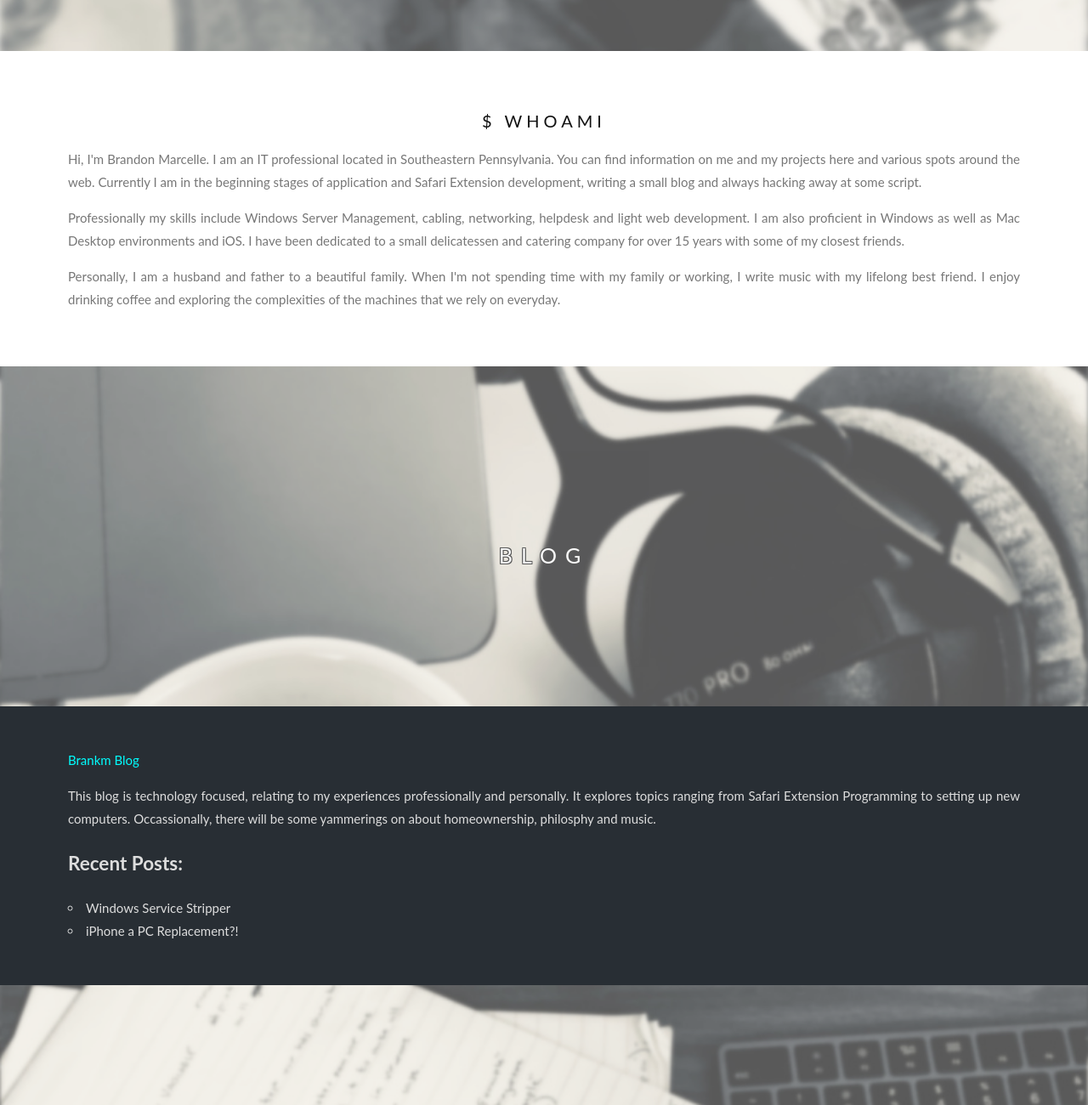
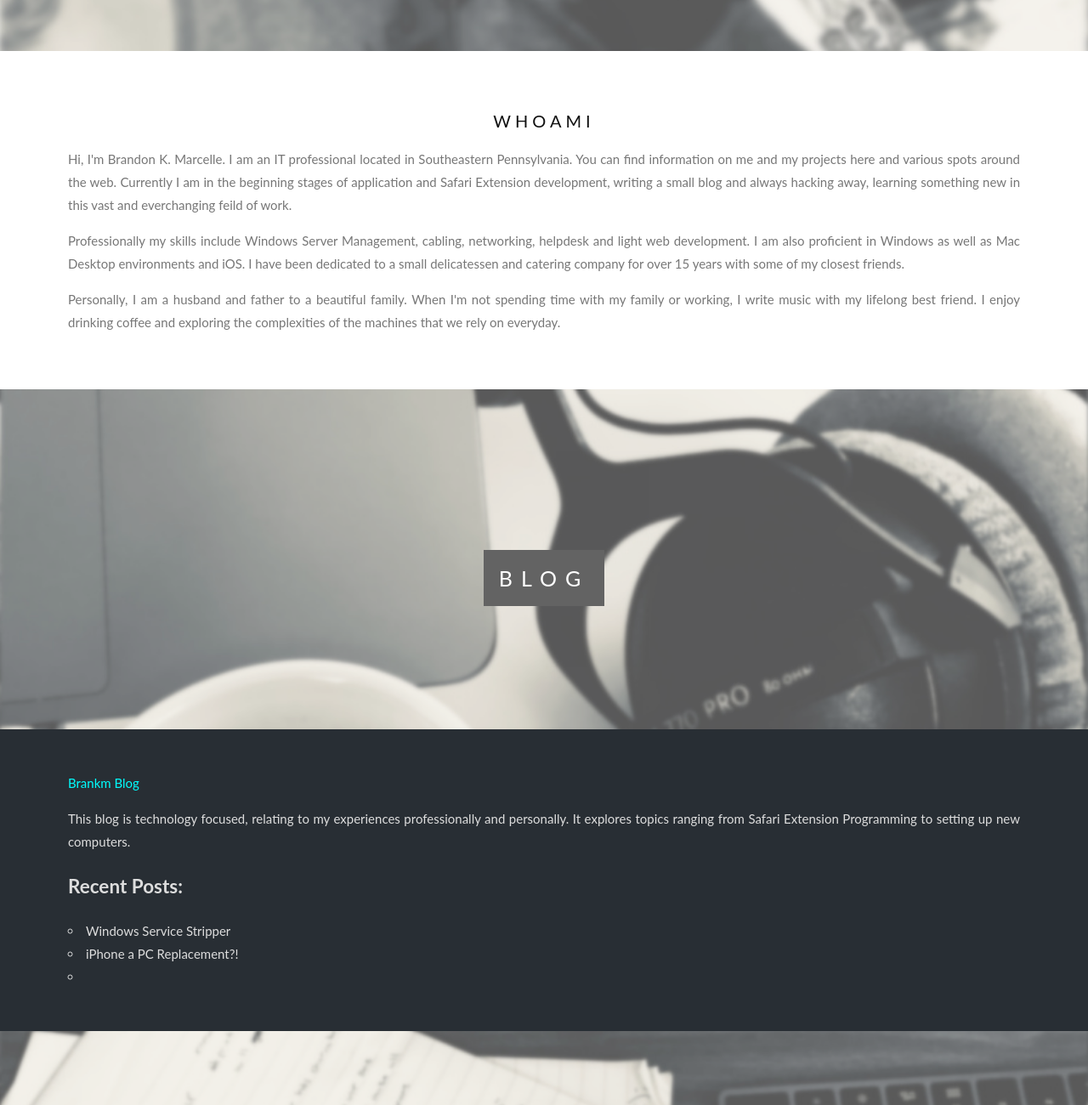
Before and after one commit to ImBran/imbran.github.io, a plain HTML site: page index.html in a window 1280 px wide. Shown: the part 740-2040 px from the top of the page at 85% size. Drawn offline with Linux system fonts and the light colour scheme.

Commit message:
Update index.html

```diff
--- a/index.html
+++ b/index.html
@@ -8,32 +8,29 @@
   </head>
   <body>
     <div class="bgimg-1">
-      <div class="caption">
-        <span class="border">Hi, I'm Brankm</span>
-      </div>
     </div>
     <div style="color: #777;background-color:white;text-align:center;padding:50px 80px;text-align: justify;">
-      <h3 style="text-align:center;">$ whoami</h3>
-      <p>Hi, I'm Brandon Marcelle. I am an IT professional located in Southeastern Pennsylvania. You can find information on me and my projects here and various spots around the web. Currently I am in the beginning stages of application and Safari Extension development, writing a small blog and always hacking away at some script. </p>
+      <h3 style="text-align:center;">whoami</h3>
+      <p>Hi, I'm Brandon K. Marcelle. I am an IT professional located in Southeastern Pennsylvania. You can find information on me and my projects here and various spots around the web. Currently I am in the beginning stages of application and Safari Extension development, writing a small blog and always hacking away, learning something new in this vast and everchanging feild of work.</p>
       <p>Professionally my skills include Windows Server Management, cabling, networking, helpdesk and light web development. I am also proficient in Windows as well as Mac Desktop environments and iOS. I have been dedicated to a small delicatessen and catering company for over 15 years with some of my closest friends.</p>
       <p>Personally, I am a husband and father to a beautiful family. When I'm not spending time with my family or working, I write music with my lifelong best friend. I enjoy drinking coffee and exploring the complexities of the machines that we rely on everyday.</p>
     </div>
       <div class="bgimg-2">
         <div class="caption">
-          <span class="border" style="background-color:transparent;font-size:25px;color: #f7f7f7;text-shadow:-1px -1px 0 #000,1px -1px 0 #000,-1px 1px 0 #000,1px 1px 0 #000;">BLOG</span>
+          <span class="border">BLOG</span>
         </div>
       </div>
     <div style="position:relative;">
       <div style="color:#ddd;background-color:#282E34;text-align:center;padding:50px 80px;text-align: justify;">
         <a href="blog.html">Brankm Blog</a>
-        <p>This blog is technology focused, relating to my experiences professionally and personally. It explores topics ranging from Safari Extension Programming to setting up new computers. Occassionally, there will be some yammerings on about homeownership, philosphy and music. </p>
+        <p>This blog is technology focused, relating to my experiences professionally and personally. It explores topics ranging from Safari Extension Programming to setting up new computers.</p>
         <h2>Recent Posts:</h2>
-        <li style="list-style-type: circle;">Windows Service Stripper</li><li style="list-style-type: circle;">iPhone a PC Replacement?!</li>
+        <li style="list-style-type: circle;">Windows Service Stripper</li><li style="list-style-type: circle;">iPhone a PC Replacement?!</li><li style="list-style-type: circle;"></li>
       </div>
     </div>
     <div class="bgimg-3">
       <div class="caption">
-        <span class="border" style="background-color:transparent;font-size:25px;color: #f7f7f7;text-shadow:-1px -1px 0 #000,1px -1px 0 #000,-1px 1px 0 #000,1px 1px 0 #000;">PROJECTS</span>
+        <span class="border">PROJECTS</span>
       </div>
     </div>
     <div style="position:relative;">
```
